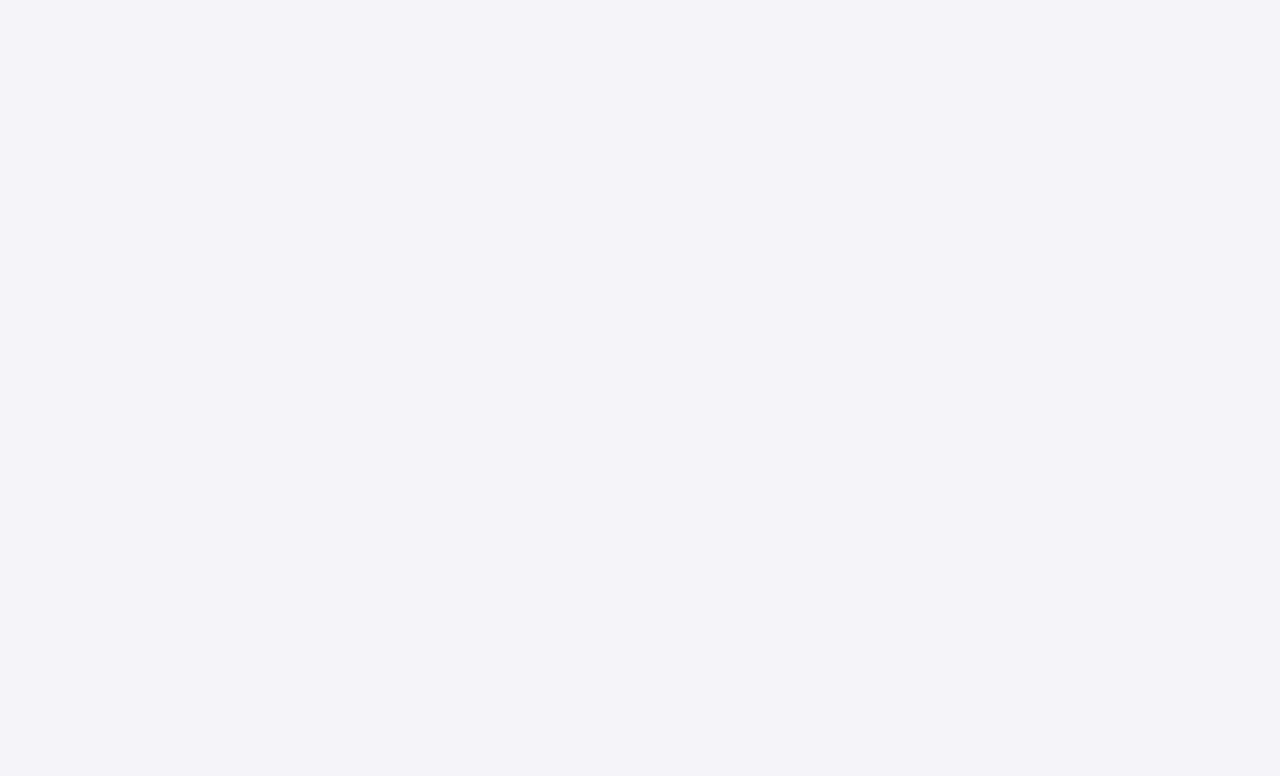
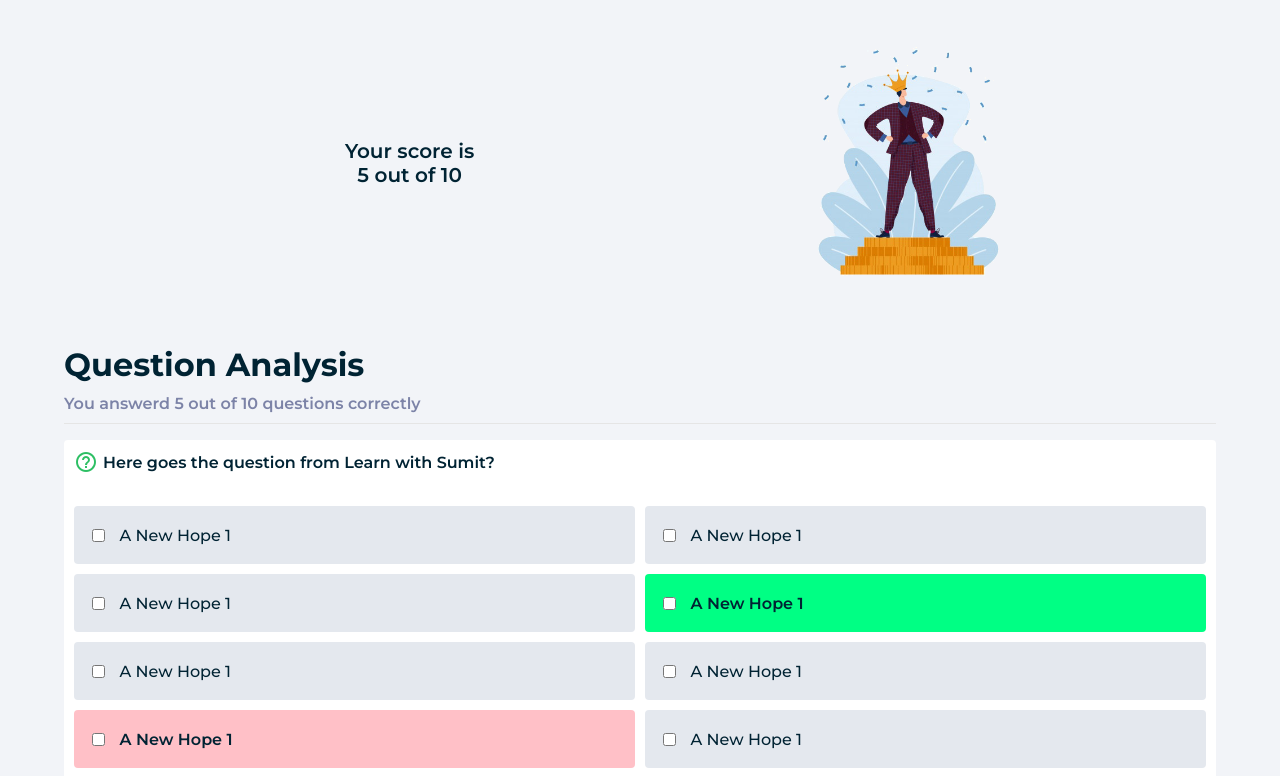
Before and after one commit to tarekhossain0043-dot/quiz-application, a React (Vite) app: page /result in a window 1280 px wide. Shown: the part 2740-3516 px from the top of the page. Before the commit the page ends 2817 px from the top, so only its background shows below. Built offline with nearby package versions, Linux system fonts and the light colour scheme.

Commit message:
result page code push on resBra branch

```diff
--- a/src/component/App.jsx
+++ b/src/component/App.jsx
@@ -1,6 +1,7 @@
 import Home from "../pages/Home";
 import Login from "../pages/Login";
 import Quiz from "../pages/Quiz";
+import Result from "../pages/Result";
 import SignUp from "../pages/SignUp";
 import Layout from "./Layout";
 export default function App() {
@@ -12,6 +13,7 @@ export default function App() {
         <SignUp />
         <Login text="Login to your account" />
         <Quiz />
+        <Result />
       </Layout>
     </div>
   );
--- /dev/null
+++ b/src/component/result/Analysis.jsx
@@ -0,0 +1,13 @@
+import Classes from "../../styles/result/Analysis.module.css";
+import Questions from "./Questions";
+export default function Analysis() {
+  return (
+    <>
+      <div className={Classes.analysis}>
+        <h1>Question Analysis</h1>
+        <h4>You answerd 5 out of 10 questions correctly</h4>
+        <Questions />
+      </div>
+    </>
+  );
+}
--- /dev/null
+++ b/src/component/result/Qtitle.jsx
@@ -0,0 +1,9 @@
+import Classes from "../../styles/result/Question.module.css";
+export default function Qtitle() {
+  return (
+    <div className={Classes.qtitle}>
+      <span class="material-icons-outlined"> help_outline </span>
+      Here goes the question from Learn with Sumit?
+    </div>
+  );
+}
--- /dev/null
+++ b/src/component/result/Questions.jsx
@@ -0,0 +1,13 @@
+import Classes from "../../styles/result/Question.module.css";
+import Qtitle from "./Qtitle";
+import ResAnswer from "./ResAnswer";
+export default function Questions() {
+  return (
+    <>
+      <div className={Classes.question}>
+        <Qtitle />
+        <ResAnswer />
+      </div>
+    </>
+  );
+}
--- /dev/null
+++ b/src/component/result/ResAnswer.jsx
@@ -0,0 +1,12 @@
+import "../../styles/quiz/Answer.module.css";
+import Answer from "../quiz/Answer";
+import AnswerLabel from "../quiz/AnswerLabel";
+export default function ResAnswer() {
+  return (
+    <>
+      <Answer>
+        <AnswerLabel />
+      </Answer>
+    </>
+  );
+}
--- /dev/null
+++ b/src/pages/Result.jsx
@@ -0,0 +1,25 @@
+import img from "../assets/images/success.png";
+import Analysis from "../component/result/Analysis";
+import Questions from "../component/result/Questions";
+import Classes from "../styles/result/Summary.module.css";
+export default function Result() {
+  return (
+    <>
+      <div className={Classes.summary}>
+        <div className={Classes.point}>
+          {/* <!-- progress bar will be placed here --> */}
+          <p className={Classes.score}>
+            Your score is <br />5 out of 10
+          </p>
+        </div>
+
+        <div className={Classes.badge}>
+          <img src={img} alt="Success" />
+        </div>
+      </div>
+      {/* analysis,question */}
+      <Analysis />
+      <Questions />
+    </>
+  );
+}
--- /dev/null
+++ b/src/styles/result/Analysis.module.css
@@ -0,0 +1,4 @@
+/* analysis component */
+.analysis {
+  margin: 2rem auto;
+}
--- /dev/null
+++ b/src/styles/result/Question.module.css
@@ -0,0 +1,19 @@
+/* question component */
+.question {
+  background-color: white;
+  padding: 10px;
+  margin: 1rem 0;
+  border-radius: 4px;
+}
+
+.qtitle {
+  display: flex;
+  gap: 5px;
+  align-items: center;
+  color: var(--fontPrimary);
+  font-weight: 600;
+}
+
+.qtitle span {
+  color: var(--active);
+}
--- /dev/null
+++ b/src/styles/result/Summary.module.css
@@ -0,0 +1,51 @@
+/* summary comoponent */
+
+.summary {
+  width: 80%;
+  margin: 0 auto;
+  display: flex;
+  justify-content: space-between;
+}
+
+@media only screen and (max-width: 800px) {
+  .summary {
+    flex-direction: column;
+    align-items: center;
+  }
+}
+
+.point {
+  width: 50%;
+  display: grid;
+  justify-content: center;
+  place-items: center;
+  position: relative;
+}
+
+.score {
+  width: 400px;
+  text-align: center;
+  font-size: 20px;
+  font-weight: 600;
+}
+
+.badge {
+  text-align: center;
+  height: 300px;
+  padding: 1rem;
+  display: flex;
+  justify-content: center;
+  align-items: center;
+}
+
+.badge img {
+  width: 100%;
+  height: 100%;
+  object-fit: cover;
+}
+
+@media only screen and (max-width: 800px) {
+  .badge {
+    width: 100%;
+  }
+}
```
